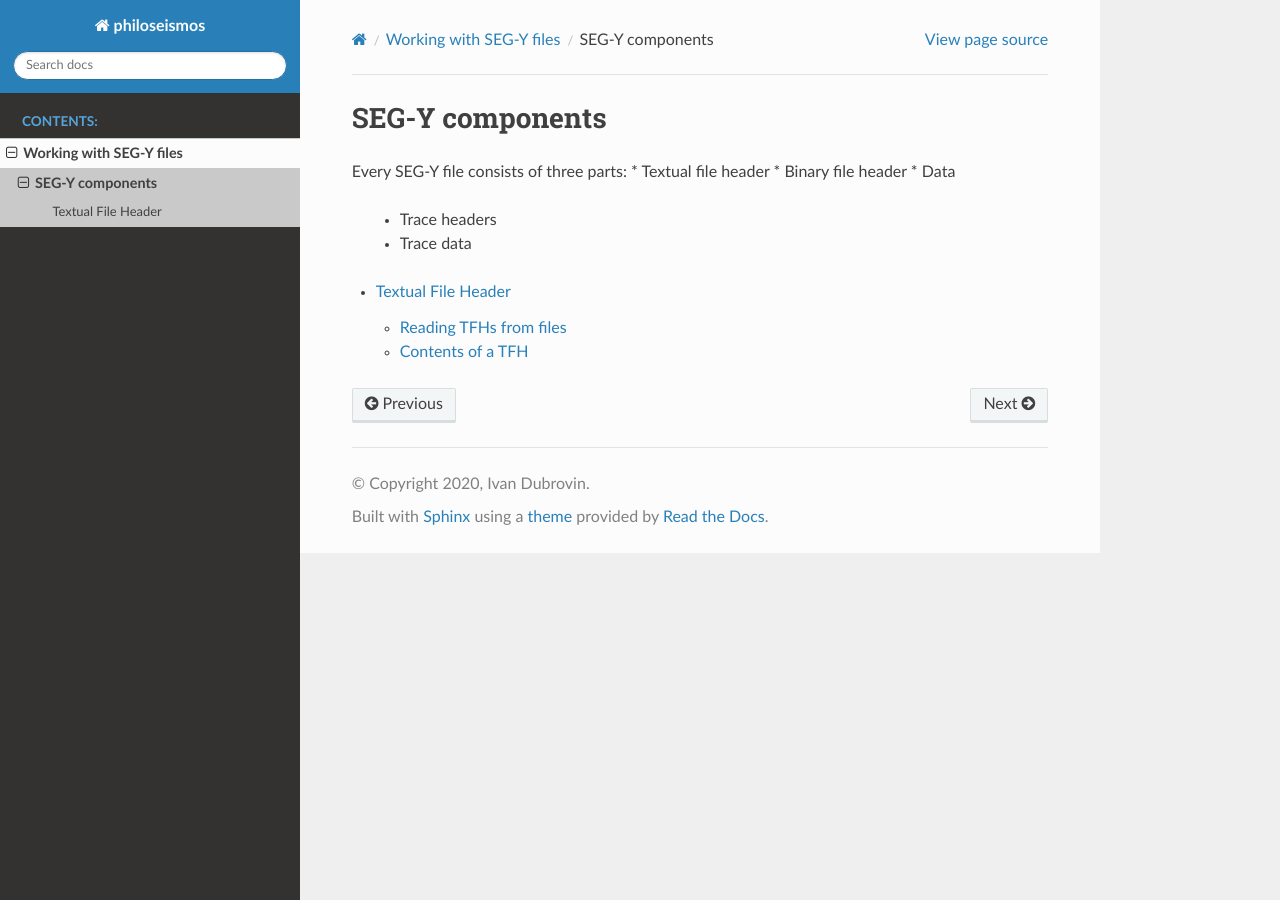
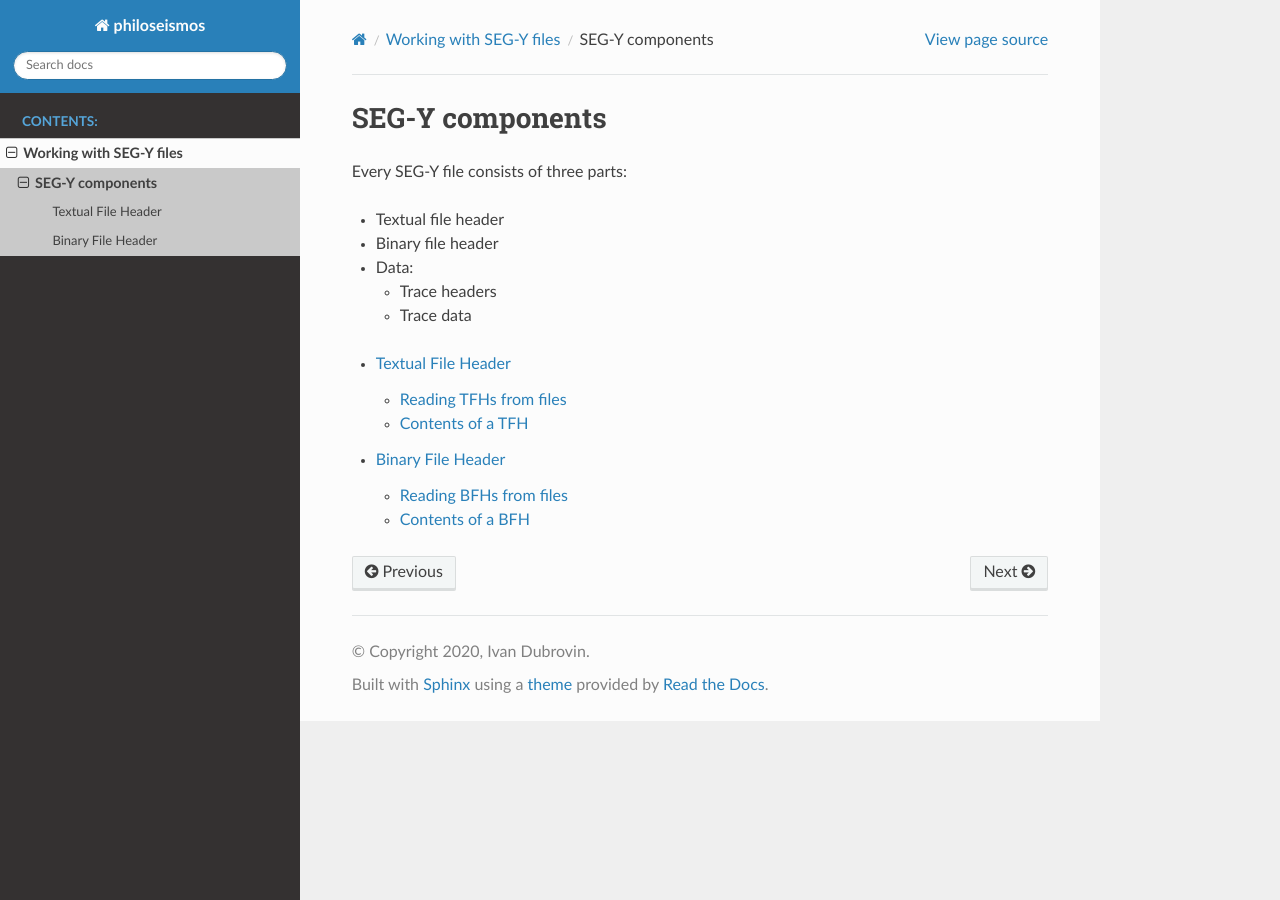
Before and after one commit to iod-ine/philoseismos, a Sphinx documentation site: the page built from docs/segy/components.rst, in a window 1280 px wide. Built offline with Sphinx 7.4.7 and the Read the Docs theme 2.0.0, drawn with Linux system fonts in a browser that asks for light colours.

Commit message:
update docs

```diff
--- a/docs/segy/components.rst
+++ b/docs/segy/components.rst
@@ -2,11 +2,14 @@ SEG-Y components
 ================
 
 Every SEG-Y file consists of three parts:
-* Textual file header
-* Binary file header
-* Data
-    - Trace headers
-    - Trace data
+
+- Textual file header
+- Binary file header
+- Data:
+
+  - Trace headers
+  - Trace data
 
 .. toctree::
     tfh
+    bfh
```
Also changed, not shown: docs/segy/bfh.rst (added, +33 -0 lines).
